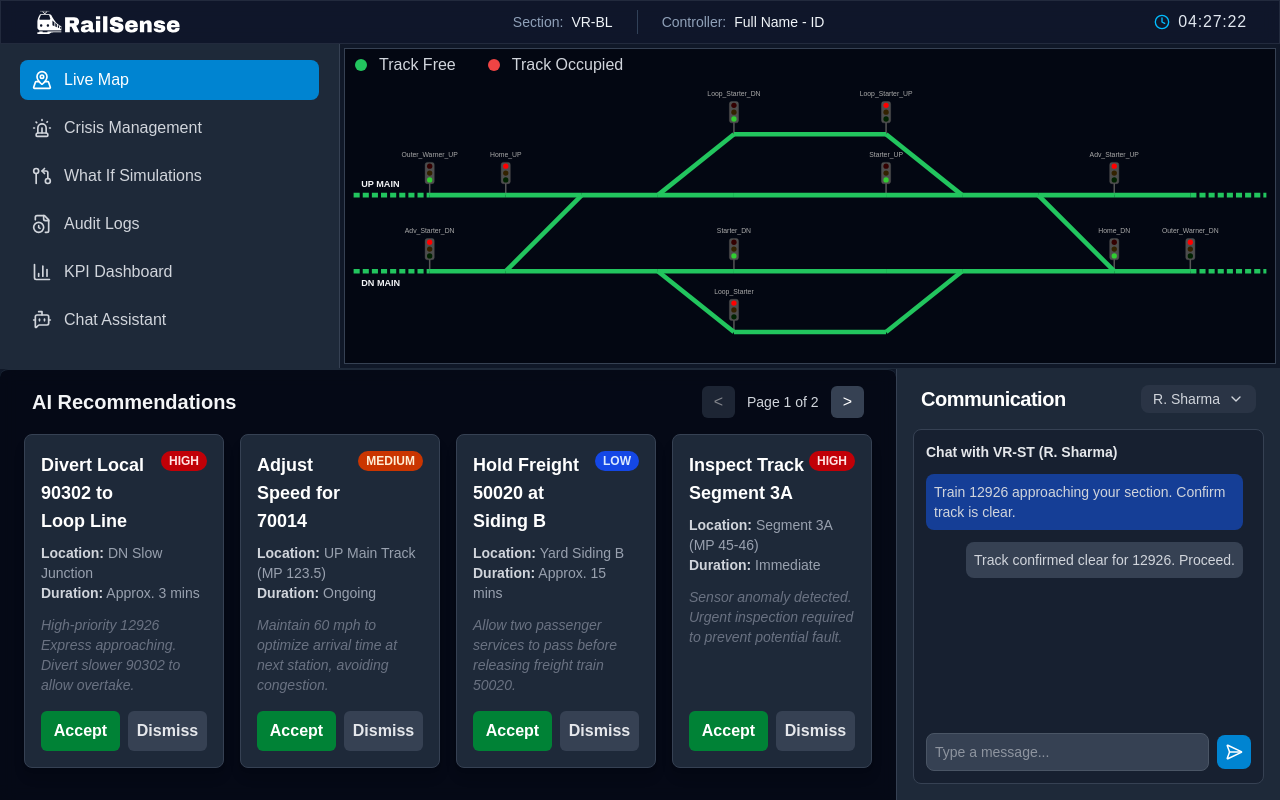
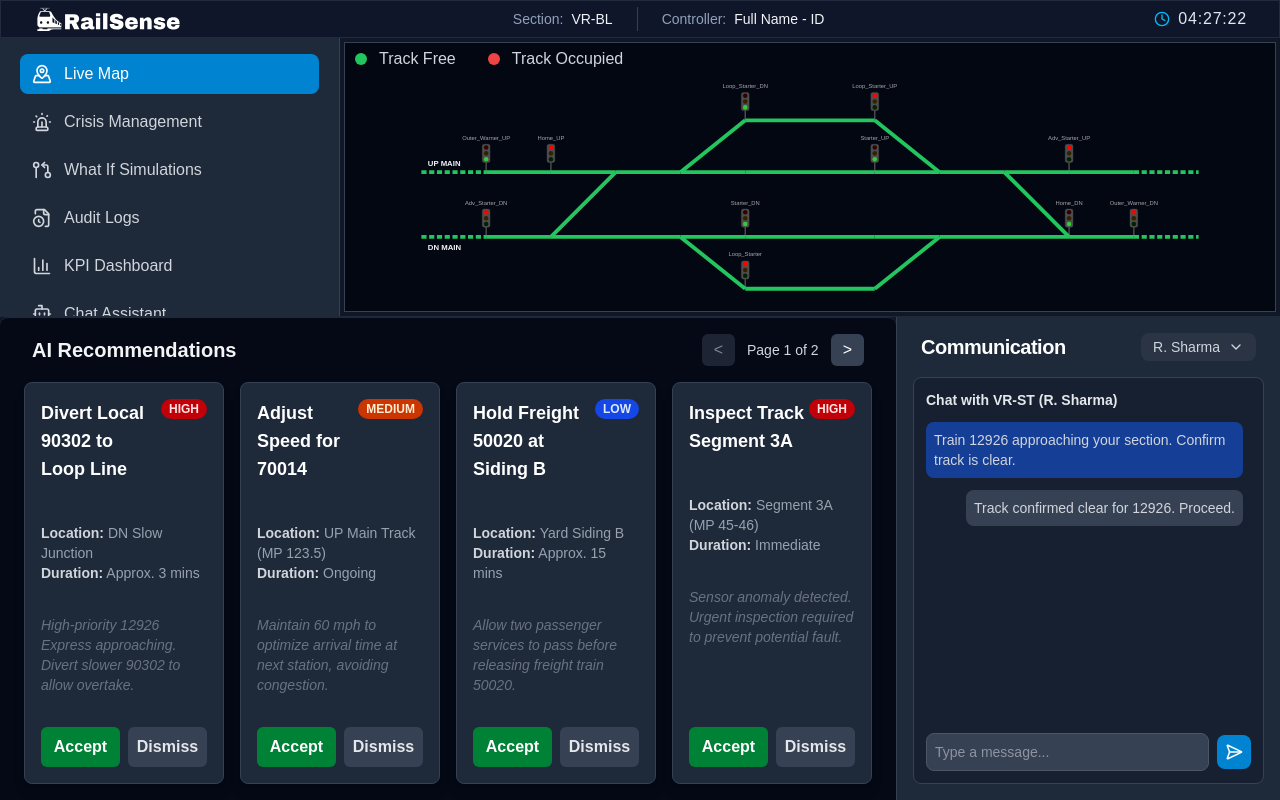
Before and after one commit to AbhayPadgaonkar/railsahayak, a Next.js app: page / in a window 1280 px wide. Built offline with nearby package versions, Linux system fonts and the light colour scheme.

Commit message:
minor changes

```diff
--- a/src/components/aipanel.tsx
+++ b/src/components/aipanel.tsx
@@ -35,7 +35,7 @@ const RecommendationCard = ({
   return (
     <div className="bg-gray-800 border border-gray-700 rounded-lg shadow-lg p-4 hover:shadow-xl hover:border-gray-600 transition-all duration-200 flex flex-col justify-between">
       <div>
-        <div className="flex justify-between items-start mb-2">
+        <div className="flex justify-between items-start mb-10">
           <h3 className="text-lg font-semibold text-white">{title}</h3>
           <span
             className={`text-xs font-bold px-2 py-0.5 rounded-full ${priorityColorClass}`}
@@ -46,10 +46,10 @@ const RecommendationCard = ({
         <p className="text-sm text-gray-400">
           <strong className="text-gray-300">Location:</strong> {location}
         </p>
-        <p className="text-sm text-gray-400 mb-3">
+        <p className="text-sm text-gray-400 mb-8">
           <strong className="text-gray-300">Duration:</strong> {duration}
         </p>
-        <p className="text-sm text-gray-500 italic mb-4">{description}</p>
+        <p className="text-sm text-gray-500 italic mb-8">{description}</p>
       </div>
 
       <div className="flex gap-2">
@@ -192,7 +192,7 @@ const AIRecommendationPanel = () => {
         )}
       </div>
 
-      <div className="grid grid-cols-1 sm:grid-cols-2 lg:grid-cols-4 gap-4 px-2 pb-4">
+      <div className="grid grid-cols-1 sm:grid-cols-2 lg:grid-cols-4 gap-4 px-2 ">
         {currentRecommendations.map((rec) => (
           <RecommendationCard
             key={rec.id}
```
